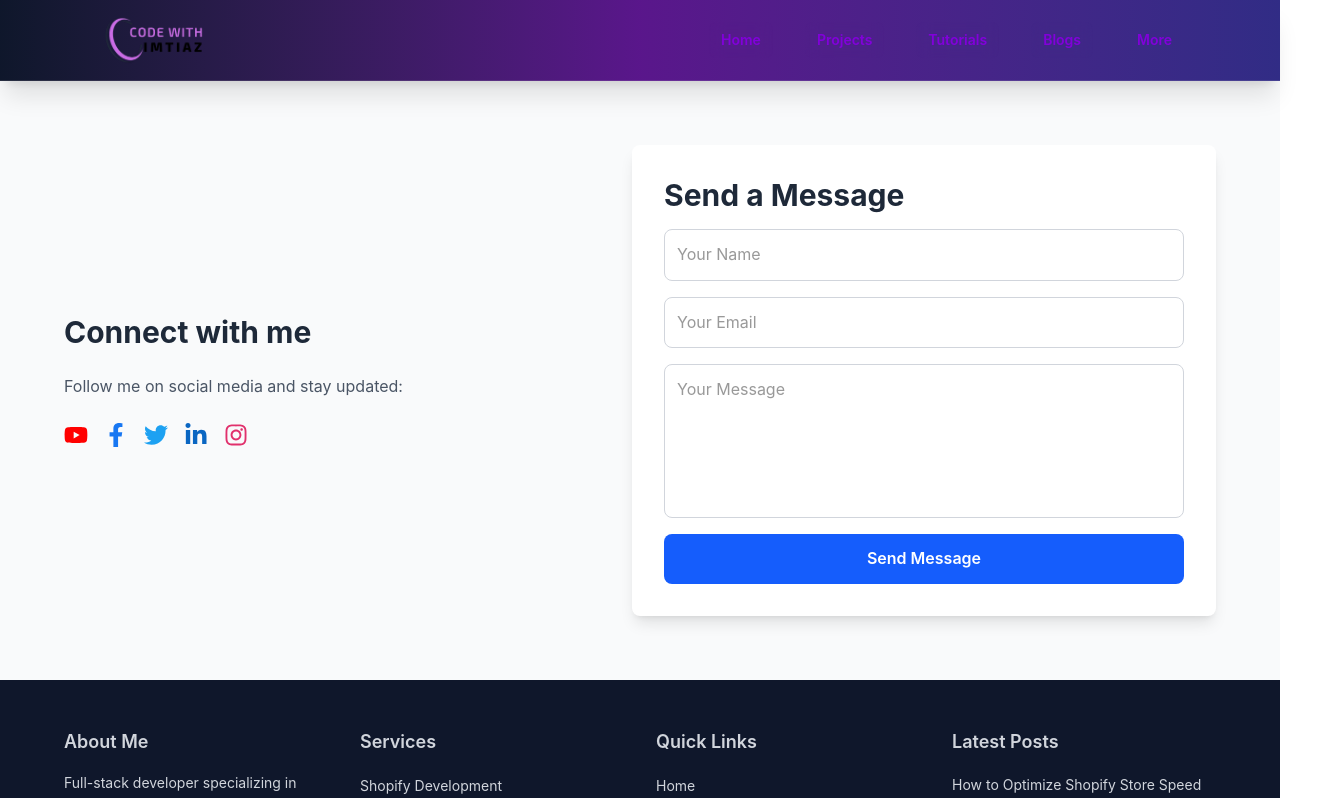
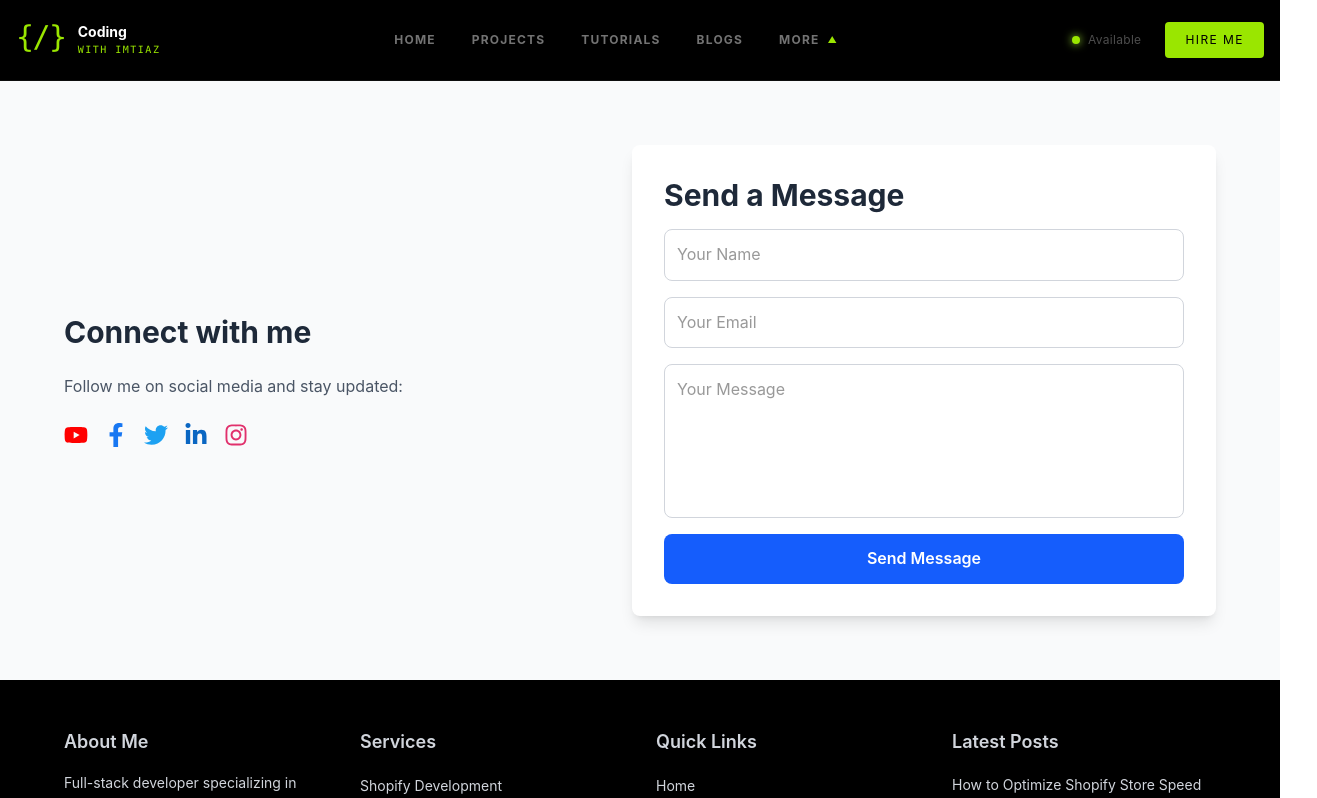
Before and after one commit to Imtiazh346/codewithimtiaz, a Next.js app: page /contact in a window 1280 px wide. Shown: the top 798 px of the page, 1317 px wide, since content can reach past the window. Built offline with nearby package versions, Linux system fonts and the light colour scheme.

Commit message:
header footer updated

```diff
--- a/src/app/components/Footer.jsx
+++ b/src/app/components/Footer.jsx
@@ -56,7 +56,7 @@ const Footer = () => {
   ];
 
   return (
-    <footer className="bg-slate-900 text-gray-300 px-4 sm:px-6 md:px-8 lg:px-16 py-12">
+    <footer className="bg-black text-gray-300 px-4 sm:px-6 md:px-8 lg:px-16 py-12">
       {/* Desktop View */}
       <div className="hidden md:block max-w-7xl mx-auto">
         <div className="">
--- a/src/app/components/Header.jsx
+++ b/src/app/components/Header.jsx
@@ -1,169 +1,176 @@
 "use client";
 
-import { useState } from "react";
-import Image from "next/image";
+import { useEffect, useState } from "react";
 import Link from "next/link";
 import { Bars3Icon, XMarkIcon } from "@heroicons/react/24/outline";
 
 export default function Header() {
-  const [mobileOpen, setMobileOpen] = useState(false);
+  const [open, setOpen] = useState(false);
+  const [scrolled, setScrolled] = useState(false);
 
-  const navItems = [
-    { name: "Home", href: "/" },
-    { name: "Projects", href: "/#projects" },
-    { name: "Tutorials", href: "/#tutorials" },
-    { name: "Blogs", href: "/#blogs" },
-    {
-      name: "More",
-      href: "#",
-      children: [
-        { name: "About", href: "/about" },
-        { name: "Contact", href: "/contact" },
-      ],
-    },
-  ];
-
-  const handleAnchorClick = (href) => {
-    const targetId = href.substring(1);
-    const element = document.getElementById(targetId);
-    if (element) {
-      element.scrollIntoView({ behavior: "smooth" });
-    }
-    setMobileOpen(false);
-  };
-
-  const closeMobileMenu = () => setMobileOpen(false);
+  useEffect(() => {
+    const onScroll = () => setScrolled(window.scrollY > 20);
+    window.addEventListener("scroll", onScroll);
+    return () => window.removeEventListener("scroll", onScroll);
+  }, []);
 
   return (
-    <header className="sticky top-0 z-50 px-4 sm:px-6 md:px-8 lg:px-16 xl:px-24 bg-gradient-to-r from-slate-900 via-purple-900 to-indigo-900 shadow-xl border-b border-white/10 backdrop-blur-sm">
-      <div className="max-w-7xl mx-auto flex items-center justify-between h-20">
+    <header
+      className={`sticky top-0 z-50 transition-all duration-500 backdrop-blur-xl border-b
+      ${
+        scrolled
+          ? "bg-black/100 border-white/10 shadow-2xl"
+          : "bg-black/100 border-white/5"
+      }`}
+    >
+      <div className="max-w-[1280px] mx-auto h-[80px] flex items-center justify-between px-4">
+        {/* LOGO */}
         <Link
           href="/"
-          className="flex items-center transition-all duration-300 hover:scale-105 hover:opacity-90"
+          className="flex items-center gap-3 hover:opacity-80 transition"
         >
-          <Image
-            src="/assets/images/transparent_logo.png"
-            alt="Code with Imtiaz Logo"
-            width={180}
-            height={80}
-            priority
-            className="h-10 md:h-12 w-auto object-contain bg-transparent"
-            onError={(e) => {
-              e.target.style.display = "none";
-              e.target.nextSibling.style.display = "block";
-            }}
-          />
-          <span className="ml-2 hidden font-sans text-xl font-bold text-purple-700 drop-shadow-sm">
-            Code with Imtiaz
+          {/* Logo */}
+          <span className="font-mono text-3xl text-lime-400 mt-[-6px] tracking-tighter select-none leading-none">
+            {"{/}"}
           </span>
+
+          {/* Text */}
+          <div className="flex flex-col justify-center gap-1.5 leading-none">
+            <p className="font-syne font-bold text-white text-sm capitalize leading-none">
+              Coding
+            </p>
+            <span className="font-mono text-[10px] tracking-[0.15em] uppercase text-lime-400 leading-none">
+              WITH IMTIAZ
+            </span>
+          </div>
         </Link>
 
-        <nav className="hidden md:flex space-x-8 items-center text-sm font-medium">
-          {navItems.map((item, idx) =>
-            item.children ? (
-              <div key={idx} className="group relative">
-                <span className="cursor-pointer text-purple-700 font-semibold hover:text-purple-900 transition-all duration-300 px-3 py-2 rounded-lg hover:bg-white/10 backdrop-blur-sm">
-                  {item.name}
+        {/* DESKTOP NAV */}
+        <nav className="hidden md:flex items-center gap-9 --font-syne">
+          {["Home", "Projects", "Tutorials", "Blogs"].map((item) => (
+            <button
+              key={item}
+              className="relative text-[12px] font-bold tracking-[0.1em] uppercase text-white/45
+              hover:text-white transition
+              after:absolute after:left-0 after:-bottom-1 after:h-[1.5px] after:w-0
+              after:bg-lime-400 hover:after:w-full after:transition-all"
+            >
+              {item}
+            </button>
+          ))}
+
+          {/* MORE DROPDOWN */}
+          <div className="relative group">
+            <span className="flex items-center gap-2 cursor-pointer text-[12px] font-bold tracking-[0.1em] uppercase text-white/45 hover:text-white">
+              More
+              <span className="text-[9px] text-lime-400 transition group-hover:rotate-180">
+                ▲
               </span>
+            </span>
+
             <div
-                  className="absolute left-0 top-full mt-2 w-48 rounded-xl border border-white/20 bg-gradient-to-r from-slate-900 via-purple-900 to-indigo-900 shadow-2xl backdrop-blur-md opacity-0 translate-y-2 pointer-events-none group-hover:opacity-100 group-hover:translate-y-0 group-hover:pointer-events-auto transition-all duration-300 z-20"
+              className="absolute left-1/2 -translate-x-1/2 top-[calc(100%+16px)]
+              w-40 bg-[#0d0d14] border border-lime-400/20 rounded-lg
+              opacity-0 pointer-events-none translate-y-2
+              group-hover:opacity-100 group-hover:pointer-events-auto group-hover:translate-y-0
+              transition shadow-2xl overflow-hidden"
             >
-                  {item.children.map((child, i) => (
+              {["About", "Contact"].map((item) => (
                 <Link
-                      key={i}
-                      href={child.href}
-                      className="block px-4 py-3 text-purple-700 font-medium hover:bg-white/10 hover:text-purple-900 transition-all duration-200"
-                      onClick={closeMobileMenu}
+                  key={item}
+                  href="#"
+                  className="block px-4 py-3 text-[11px] tracking-[0.09em] uppercase
+                  text-white/45 hover:text-lime-400 hover:bg-lime-400/10
+                  transition border-b border-white/5 last:border-none"
                 >
-                      {child.name}
+                  {item}
                 </Link>
               ))}
             </div>
           </div>
-            ) : item.href.startsWith("#") ? (
-              <button
-                key={idx}
-                onClick={() => handleAnchorClick(item.href)}
-                className="text-purple-700 font-semibold hover:text-purple-900 transition-all duration-300 px-3 py-2 rounded-lg hover:bg-white/10 backdrop-blur-sm"
-              >
-                {item.name}
-              </button>
-            ) : (
-              <Link
-                key={idx}
-                href={item.href}
-                className="text-purple-700 font-semibold px-3 py-2 rounded-lg hover:bg-white/10 hover:text-purple-900 transition-all duration-300 backdrop-blur-sm"
-                onClick={closeMobileMenu}
-              >
-                {item.name}
-              </Link>
-            )
-          )}
         </nav>
 
+        {/* RIGHT SIDE */}
+        <div className="flex items-center gap-6">
+          <div className="hidden md:flex items-center gap-2 font-syne text-[12px] text-white/30 tracking-wide">
+            <span className="w-2 h-2 rounded-full bg-lime-400 animate-pulse shadow-[0_0_8px_#a3e635]" />
+            Available
+          </div>
+
+          <Link
+            href="#"
+            className=" md:inline-block font-syne text-[12px] tracking-[0.12em]
+            uppercase bg-lime-400 text-black px-5 py-2 rounded
+            hover:-translate-y-1 hover:shadow-[0_6px_20px_rgba(163,230,53,0.35)]
+            transition"
+          >
+            Hire Me
+          </Link>
+
+          {/* MOBILE TOGGLE */}
           <button
-          className="md:hidden p-2 rounded-lg hover:bg-white/10 transition-all duration-300 backdrop-blur-sm"
-          onClick={() => setMobileOpen(!mobileOpen)}
-          aria-label="Toggle mobile menu"
+            onClick={() => setOpen(!open)}
+            className="md:hidden border border-white/20 rounded-md p-2
+            text-white/60 hover:text-lime-400 hover:border-lime-400 transition"
+            aria-label="Menu"
           >
-          {mobileOpen ? (
-            <XMarkIcon className="h-6 w-6 text-purple-700 drop-shadow-sm" />
+            {open ? (
+              <XMarkIcon className="w-5 h-5" />
             ) : (
-            <Bars3Icon className="h-6 w-6 text-purple-700 drop-shadow-sm" />
+              <Bars3Icon className="w-5 h-5" />
             )}
           </button>
         </div>
+      </div>
 
-      {mobileOpen && (
-        <div className="md:hidden bg-gradient-to-r from-slate-900 via-purple-900 to-indigo-900 shadow-2xl border-t border-white/20 overflow-hidden backdrop-blur-md">
-          <div className="max-h-96 overflow-y-auto">
-            {navItems.map((item, idx) => (
+      {/* MOBILE DRAWER */}
       <div
-                key={idx}
-                className="border-b border-white/20 last:border-b-0"
+        className={`md:hidden overflow-hidden bg-black/95 border-t border-lime-400/10
+        transition-all duration-500 ${open ? "max-h-[480px]" : "max-h-0"}`}
       >
-                {item.children ? (
-                  <details className="open:bg-white/5">
-                    <summary className="px-6 py-4 cursor-pointer font-semibold text-white hover:text-white/90 transition-all duration-200 list-none">
-                      {item.name}
-                      <span className="float-right transition-transform duration-300 rotate-0 open:rotate-180">
-                        ▼
-                      </span>
+        {["Home", "Projects", "Tutorials", "Blogs"].map((item) => (
+          <button
+            key={item}
+            className="block w-full text-left px-6 py-4
+            text-[12px] font-bold tracking-[0.1em] uppercase text-white/45
+            hover:text-lime-400 hover:pl-8 transition border-b border-white/5"
+          >
+            {item}
+          </button>
+        ))}
+
+        <details className="border-b border-white/5">
+          <summary
+            className="px-6 py-4 cursor-pointer text-[12px] font-bold tracking-[0.1em]
+            uppercase text-white/45 flex justify-between items-center"
+          >
+            More
+            <span className="font-syne text-[10px] text-lime-400">▼</span>
           </summary>
-                    <div className="pl-2 pb-2 bg-white/5">
-                      {item.children.map((child, i) => (
+          <div className="bg-lime-400/5">
+            {["About", "Contact"].map((item) => (
               <Link
-                          key={i}
-                          href={child.href}
-                          className="block px-4 py-3 text-white font-medium hover:text-white/90 hover:bg-white/10 transition-all duration-200"
-                          onClick={closeMobileMenu}
+                key={item}
+                href="#"
+                className="block px-9 py-3 font-syne text-[11px]
+                tracking-wide text-white/30 hover:text-lime-400 transition"
               >
-                          {child.name}
+                → {item}
               </Link>
             ))}
           </div>
         </details>
-                ) : item.href.startsWith("#") ? (
-                  <button
-                    onClick={() => handleAnchorClick(item.href)}
-                    className="block w-full text-left px-6 py-4 text-white font-semibold hover:text-white/90 hover:bg-white/10 transition-all duration-200"
+
+        <div className="px-6 py-5">
+          <Link
+            href="#"
+            className="block text-center font-syne text-[11px]
+            tracking-[0.12em] uppercase bg-lime-400 text-black py-3 rounded"
           >
-                    {item.name}
-                  </button>
-                ) : (
-                  <Link
-                    href={item.href}
-                    className="block px-6 py-4 text-white font-semibold hover:text-white/90 hover:bg-white/10 transition-all duration-200"
-                    onClick={closeMobileMenu}
-                  >
-                    {item.name}
+            Hire Me
           </Link>
-                )}
-              </div>
-            ))}
         </div>
       </div>
-      )}
     </header>
   );
 }
--- a/src/app/globals.css
+++ b/src/app/globals.css
@@ -3,10 +3,11 @@
 :root {
   --background: #ffffff;
   --foreground: #333333;
-  --primary: #673de6;
+  --primary: #a3e635;
   --heading: #2f1c6a;
   --btnbg: #020106;
   --font-sans: 'Inter', 'Roboto', 'Segoe UI', 'Helvetica Neue', Arial, sans-serif;
+  --font-syne: 'Syne', 'Roboto', 'Segoe UI', 'Helvetica Neue', Arial, sans-serif;
 
 }
 
--- a/src/app/layout.js
+++ b/src/app/layout.js
@@ -1,18 +1,34 @@
-import { Geist, Geist_Mono } from "next/font/google";
+import { Geist, Geist_Mono, Syne } from "next/font/google";
 import "./globals.css";
 import Header from "./components/Header";
 import Footer from "./components/Footer";
 
-const geistSans = Geist({ variable: "--font-geist-sans", subsets: ["latin"] });
-const geistMono = Geist_Mono({ variable: "--font-geist-mono", subsets: ["latin"] });
+const geistSans = Geist({
+  variable: "--font-geist-sans",
+  subsets: ["latin"],
+});
+
+const geistMono = Geist_Mono({
+  variable: "--font-geist-mono",
+  subsets: ["latin"],
+});
+
+const syne = Syne({
+  variable: "--font-syne",
+  subsets: ["latin"],
+  weight: ["400", "500", "600", "700", "800"],
+  display: "swap",
+});
 
 export default function RootLayout({ children }) {
   return (
     <html lang="en">
-      <body className={`${geistSans.variable} ${geistMono.variable} antialiased`}>
-      <Header />
-      {children}
-      <Footer />
+      <body
+        className={`${geistSans.variable} ${geistMono.variable} ${syne.variable} antialiased`}
+      >
+        <Header />
+        {children}
+        <Footer />
       </body>
     </html>
   );
--- a/src/app/page.js
+++ b/src/app/page.js
@@ -11,7 +11,7 @@ export default function HomePage() {
       <Hero />
       <ProjectsSection />
       <YouTubeGallery />
-      <FeaturedPostsModern />/
+      <FeaturedPostsModern />
       <Newsletter />
     </main>
   );
```
Also changed, not shown: 1 other file (tests, documents, lock files or other folders). Lines whose indentation alone changed are shown as unchanged.
